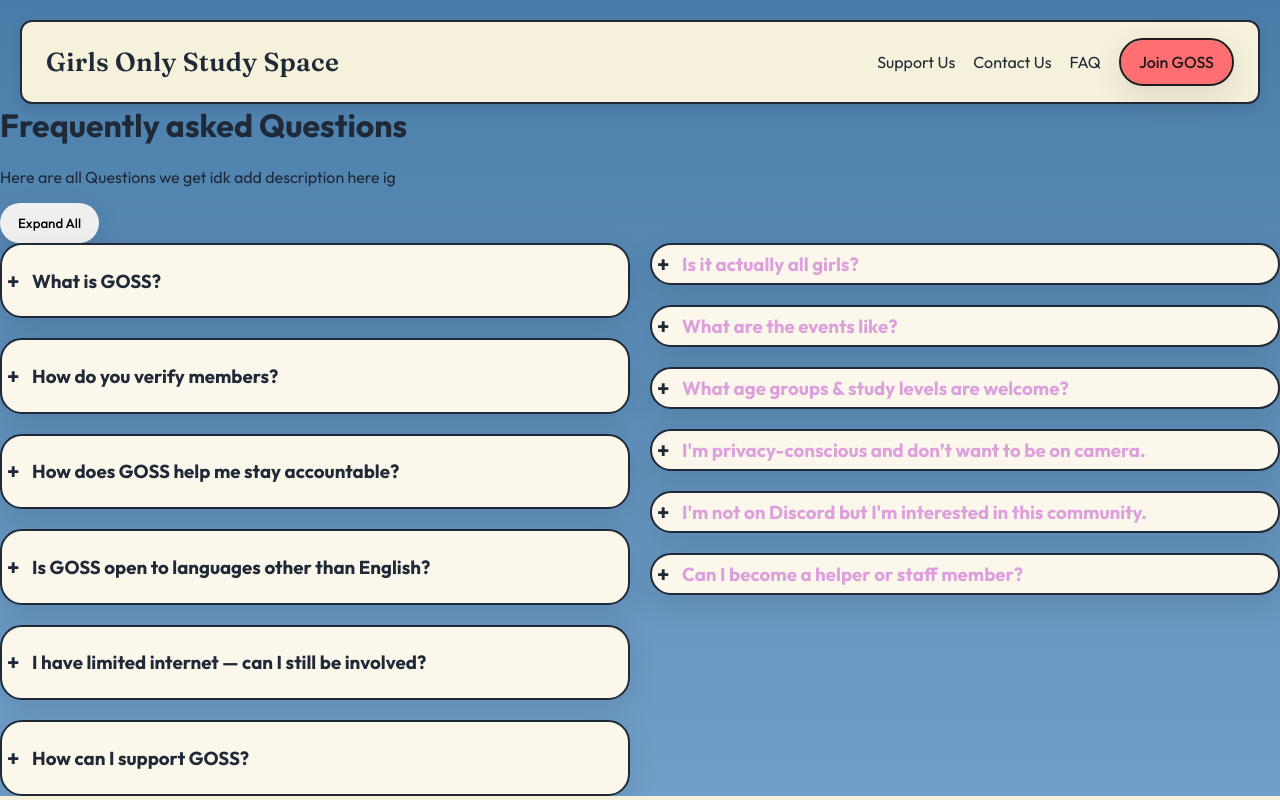
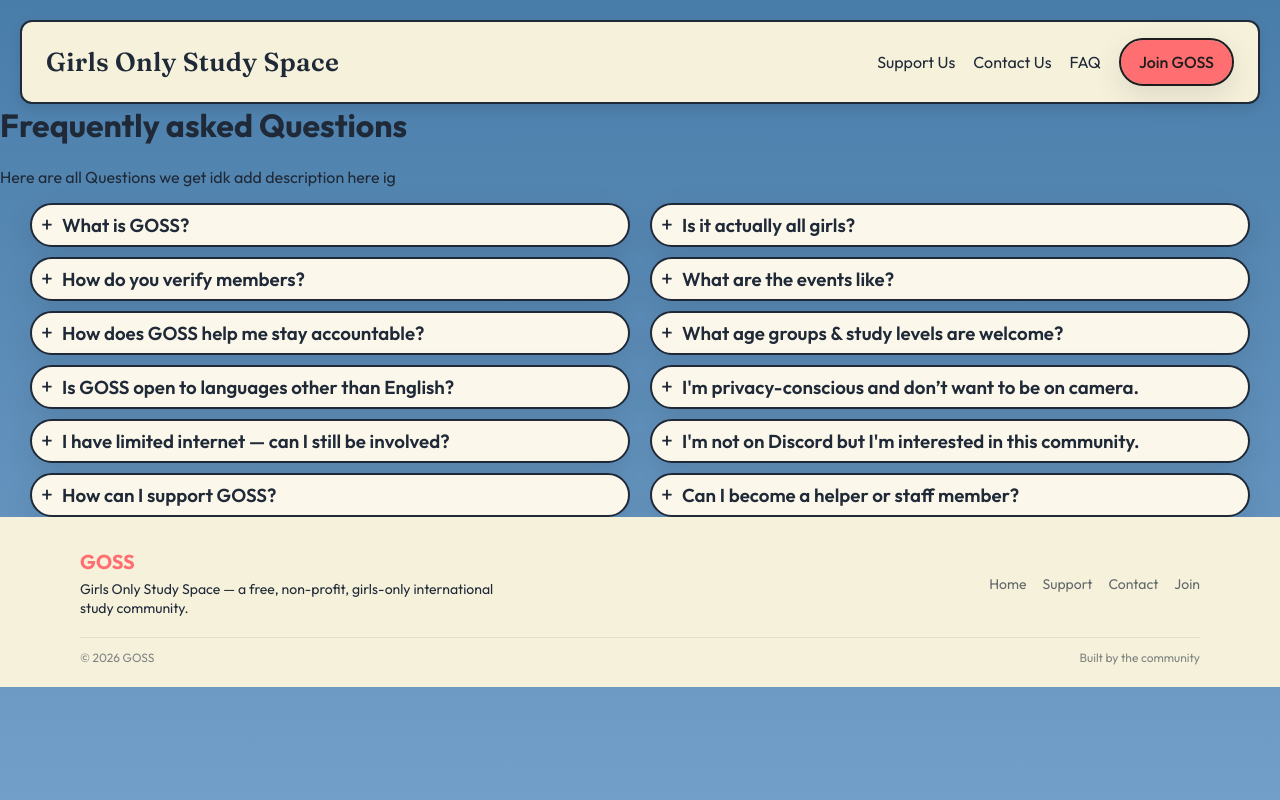
Before and after one commit to GirlsOnlyDiscord/girlsonlydiscord.github.io, a React (Vite) app in the folder goss-mvp/: page /faq in a window 1280 px wide. Shown: the top 800 px of the page. Built offline with nearby package versions, Linux system fonts and the light colour scheme.

Commit message:
FAQ Section but better

```diff
--- a/goss-mvp/src/components/Cards.jsx
+++ b/goss-mvp/src/components/Cards.jsx
@@ -4,55 +4,31 @@ import { FAQ } from "../data/FAQ.js";
 export default function Cards() {
   const [openIndexes, setOpenIndexes] = useState([]);
 
-  const toggleCard = (index) => {
-    if (openIndexes.includes(index)) {
-      setOpenIndexes(openIndexes.filter((i) => i !== index));
-    } else {
-      setOpenIndexes([...openIndexes, index]);
-    }
-  };
-
-  const handleExpandAll = () => {
-    if (openIndexes.length === FAQ.length) {
-      setOpenIndexes([]);
-    } else {
-      setOpenIndexes(FAQ.map((_, i) => i));
-    }
-  };
-
-  // Split into two columns
-  const leftColumn = FAQ.filter((_, i) => i % 2 === 0);
-  const rightColumn = FAQ.filter((_, i) => i % 2 !== 0);
+  const toggleCard = (index) =>
+    setOpenIndexes((prev) =>
+      prev.includes(index)
+        ? prev.filter((i) => i !== index)
+        : [...prev, index]
+    );
 
   return (
-    <div>
-      <div className="titleCont">
-        <h1 className="titleCards">Frequently asked Questions</h1>
-        <p>Here are all Questions we get idk add description here ig</p>
-      </div>
+    <div className="cards-wrapper">
+      {[0, 1].map((column) => (
+        <div className="cards-column" key={column}>
+          {FAQ.filter((_, i) => i % 2 === column).map((q, i) => {
+            const realIndex = i * 2 + column;
+            const isOpen = openIndexes.includes(realIndex);
 
-      <button className="btn" onClick={handleExpandAll}>
-        {openIndexes.length === FAQ.length ? "Collapse All" : "Expand All"}
-      </button>
-
-      <div className="cards-wrapper">
-
-        <div className="cards-column">
-          {leftColumn.map((q, colIndex) => {
-            const realIndex = colIndex * 2;
             return (
-              <div
-                key={realIndex}
-                className={`card ${openIndexes.includes(realIndex) ? "open" : ""}`}
-              >
+              <div key={realIndex} className={`card ${isOpen ? "open" : ""}`}>
                 <div
                   className="card-header"
                   onClick={() => toggleCard(realIndex)}
                 >
-                  <span className="plus">
-                    {openIndexes.includes(realIndex) ? "−" : "+"}
-                  </span>
-                  <h3>{q.title}</h3>
+                 <span className={`plus ${isOpen ? "open" : ""}`}>+</span>
+                  <h3 className="cardTitle">
+                    {q.title}
+                  </h3>
                 </div>
                 <div className="card-content">
                   <p>{q.text}</p>
@@ -61,32 +37,7 @@ export default function Cards() {
             );
           })}
         </div>
-
-        <div className="cards-column">
-          {rightColumn.map((q, colIndex) => {
-            const realIndex = colIndex * 2 + 1;
-            return (
-              <div
-                key={realIndex}
-                className={`card ${openIndexes.includes(realIndex) ? "open" : ""}`}
-              >
-                <div
-                  className="card-header"
-                  onClick={() => toggleCard(realIndex)}
-                >
-                  <span className="plus">
-                    {openIndexes.includes(realIndex) ? "−" : "+"}
-                  </span>
-                  <h3 className="cardTitle">{q.title}</h3>
-                </div>
-                <div className="card-content">
-                  <p>{q.text}</p>
-                </div>
-              </div>
-            );
-          })}
-        </div>
-      </div>
+      ))}
     </div>
   );
 }
--- a/goss-mvp/src/pages/FAQ.jsx
+++ b/goss-mvp/src/pages/FAQ.jsx
@@ -9,7 +9,11 @@ export default function FAQ() {
     <div className="appShell">
       <Navbar />
       <main>
-        <Cards  />
+          <div className="titleCont">
+            <h1 className="titleCards">Frequently asked Questions</h1>
+            <p>Here are all Questions we get idk add description here ig</p>
+          </div>
+          <Cards />
       </main>
       <Footer />
     </div>
--- a/goss-mvp/src/styles/pages/FAQ.css
+++ b/goss-mvp/src/styles/pages/FAQ.css
@@ -1,23 +1,17 @@
 
 .cards-wrapper {
   display: flex;
-  gap: 20px;
   align-items: flex-start;
+  margin: 0 20px
 }
 
 .cards-column {
   flex: 1;
   display: flex;
   flex-direction: column;
-  gap: 20px;
+  gap: 10px;
+  margin: 0 10px;
 }
-
-@media (max-width: 768px) {
-  .cards-wrapper {
-    flex-direction: column;
-  }
-}
-
 .card {
   background: var(--brand-cream-card);
   border: 2px solid var(--ink);
@@ -36,26 +30,43 @@
 }
 
 .cardTitle {
+    font-family: "Outfit", system-ui, -apple-system, Segoe UI, Roboto, Arial, sans-serif;
+    font-weight: 600;
     padding: 0;
     margin: 0;
-    color: plum
+    color:var(--ink)
 }
 
 .plus {
   font-size: 22px;
-  font-weight: bold;
   width: 20px;
 }
 
-/* Content */
 .card-content {
   max-height: 0;
   overflow: hidden;
-  transition: max-height 0.35s ease, padding 0.3s ease;
-  padding: 0 20px;
+  font-family: "Fraunces", serif;
 }
 
 .card.open .card-content {
   max-height: 500px;
-  padding: 0 20px 20px 55px;
+  padding: 0 20px 20px 20px;
 }
+
+.plus {
+  display: inline-block;
+  transition: transform 0.3s ease;
+  font-size: 22px;
+  padding-bottom: 2px;
+  text-align: center;
+}
+
+.plus.open {
+  transform: rotate(45deg);
+}
+
+@media (max-width: 768px) {
+  .cards-wrapper {
+    flex-direction: column;
+  }
+}
```
